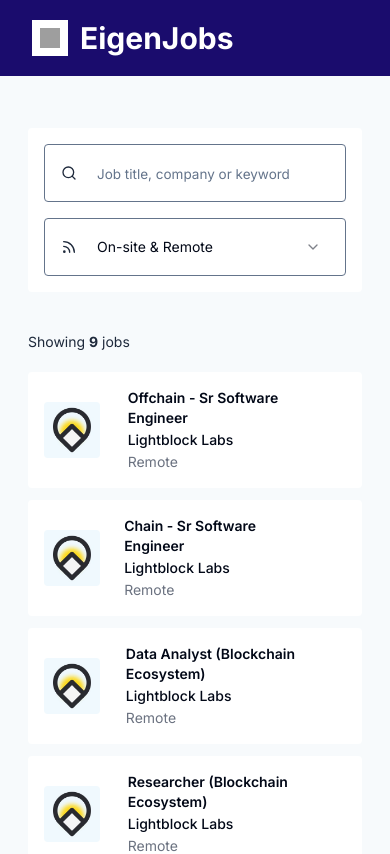
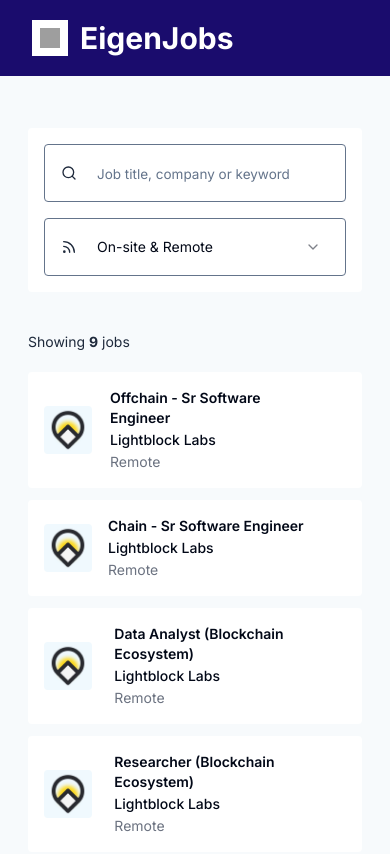
Before and after one commit to prajalsharma/moonvault, a Next.js app: page /jobs in a window 390 px wide. Shown: the top 854 px of the page. Built offline with nearby package versions, Linux system fonts and the light colour scheme; grey boxes are pictures that could not be loaded.

Commit message:
Update image container flex value for better layout

```diff
--- a/app/globals.css
+++ b/app/globals.css
@@ -64,7 +64,7 @@
 }
 
 .image-container {
-  flex: 1 1 25%;
+  flex: 1 0 18%;
 }
 
 @layer base {
--- a/app/jobs/_components/Card.tsx
+++ b/app/jobs/_components/Card.tsx
@@ -19,7 +19,7 @@
     <Link className="bg-white rounded p-4 flex card transition-shadow justify-between items-center" href={job.jobDescription}>
       <div className="flex gap-4 items-center">
         <div className="image-container sm:flex-initial">
-          <Image src={job.logo} width={72} height={72} alt="" className="rounded-sm size-14 sm:size-[4.5rem]" />
+          <Image src={job.logo} width={72} height={72} alt="" className="rounded-sm size-12 sm:size-[4.5rem]" />
         </div>
         <div className="flex flex-col gap-0.5">
           <h2 className="font-semibold text-sm sm:text-[1.125rem]">{job.role}</h2>
```
